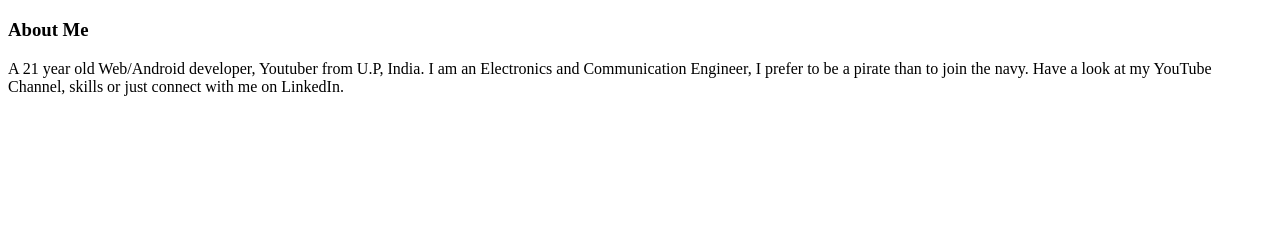
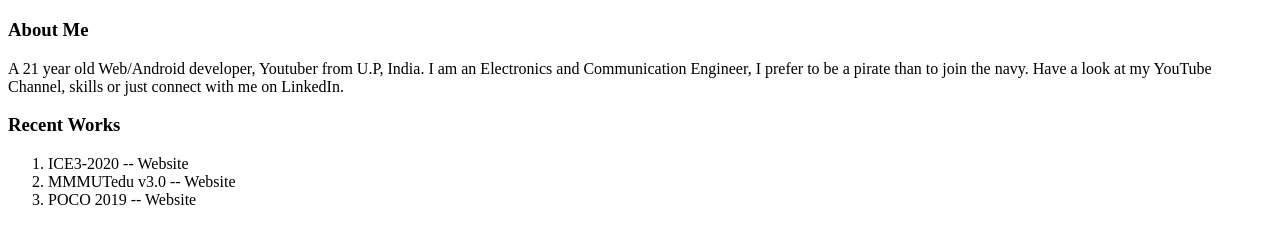
Before and after one commit to mishracodes/amitmishra, a plain HTML site: page index.html in a window 1280 px wide. Shown: the part 61-304 px from the top of the page. Drawn offline with Linux system fonts and the light colour scheme.

Commit message:
added recent works

```diff
--- a/index.html
+++ b/index.html
@@ -11,5 +11,12 @@
 <p> <h3>About Me</h3>
     A 21 year old Web/Android developer, Youtuber from U.P, India. I am an Electronics and Communication Engineer, I prefer to be a pirate than to join the navy. Have a look at my YouTube Channel, skills or just connect with me on LinkedIn.
 </p>
+<h3>Recent Works</h3>
+<ol>
+    <li>ICE3-2020 -- Website</li>
+    <li>MMMUTedu v3.0 -- Website</li>
+    <li>POCO 2019 -- Website</li>
+</ol>
+
 </body>
 </html>
```
